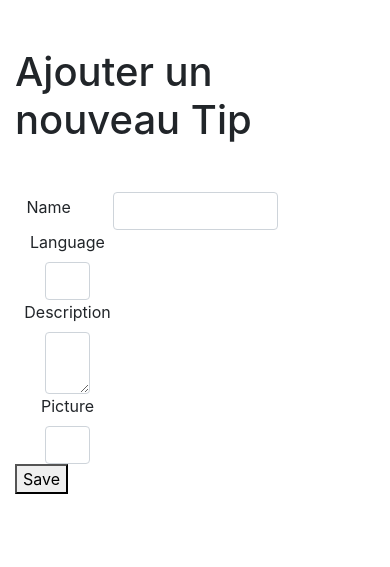
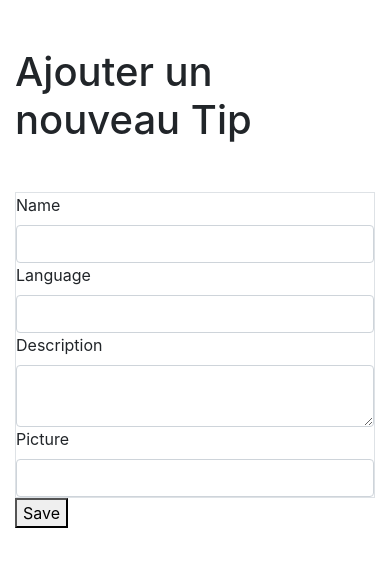
Before and after one commit to JudgeBurger/add_a_tip, a Symfony app: template templates/tips/new.html.twig in a window 390 px wide. Shown: the part 56-623 px from the top of the page. Run offline with Twig, Linux system fonts and the light colour scheme; the template is opened without the code that fills it, so the values that code supplies are empty; form fields are guessed from the names that the template uses; style sheets or scripts are compiled from the project's sources; some libraries are stand-ins or nearby versions.

Commit message:
Try Responsive Contact Us Section Using Only HTML & CSS on Youtube in order to create a new form for add a tip

```diff
--- a/templates/tips/_form.html.twig
+++ b/templates/tips/_form.html.twig
@@ -1,40 +1,23 @@
 {{ form_start(form) }}
-<div class="row">
-    <div class="col-3 d-flex justify-content-center align-items-center">
+<div class="border">
+    <div class="new-form">
+        <div class="new-form-text">
             {{ form_label(form.name) }}
-    </div>
-    <div class="col-6">
             {{ form_widget(form.name) }}
         </div>
-</div>
-
-<div class="col-6">
-    <div class="col-6 d-flex justify-content-center align-items-center">
+        <div class="new-form-text">
             {{ form_label(form.language) }}
-    </div>
-    <div class="col-6">
             {{ form_widget(form.language) }}
         </div>
-</div>
-
-<div class="col-6">
-    <div class="col-6 d-flex justify-content-center align-items-center">
+        <div class="new-form-text">
             {{ form_label(form.description) }}
-    </div>
-    <div class="col-6">
             {{ form_widget(form.description) }}
         </div>
-</div>
-
-<div class="col-6">
-    <div class="col-6 d-flex justify-content-center align-items-center">
+        <div class="new-form-text">
             {{ form_label(form.picture) }}
-    </div>
-    <div class="col-6">
             {{ form_widget(form.picture) }}
         </div>
     </div>
-
-
-<button class="">{{ button_label|default('Save') }}</button>
+</div>
+<button class="card-button">{{ button_label|default('Save') }}</button>
 {{ form_end(form) }}
```
Also changed, not shown: assets/scss/form.scss (+15 -0 lines), src/Form/TipsType.php (+3 -7 lines). Lines whose indentation alone changed are shown as unchanged.
